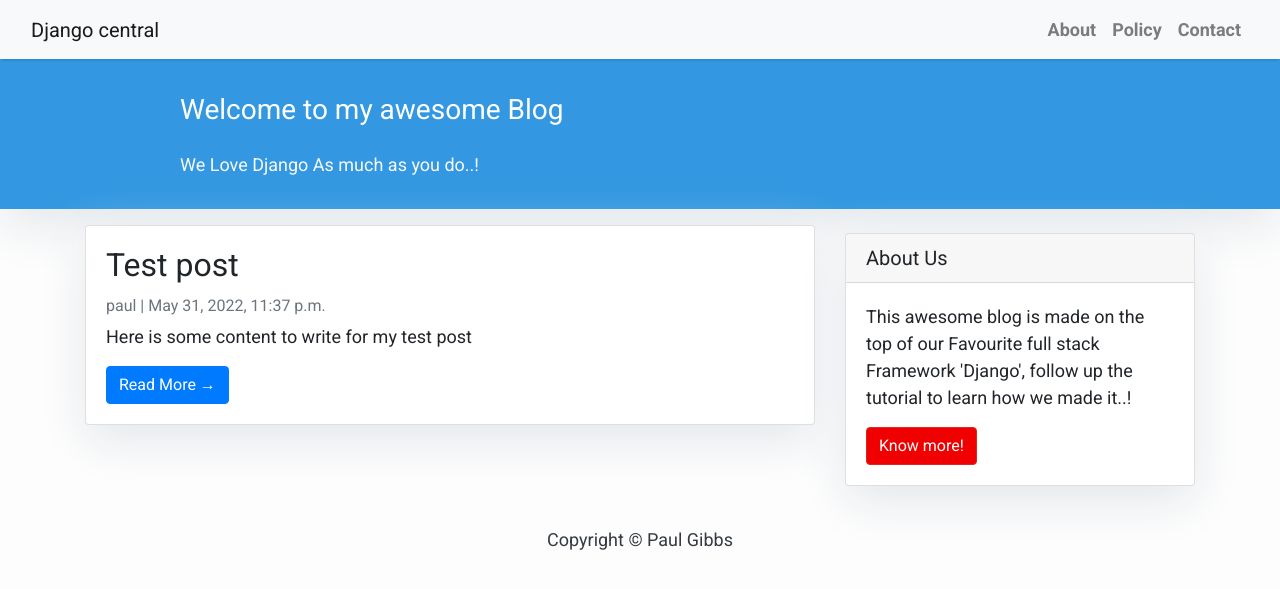
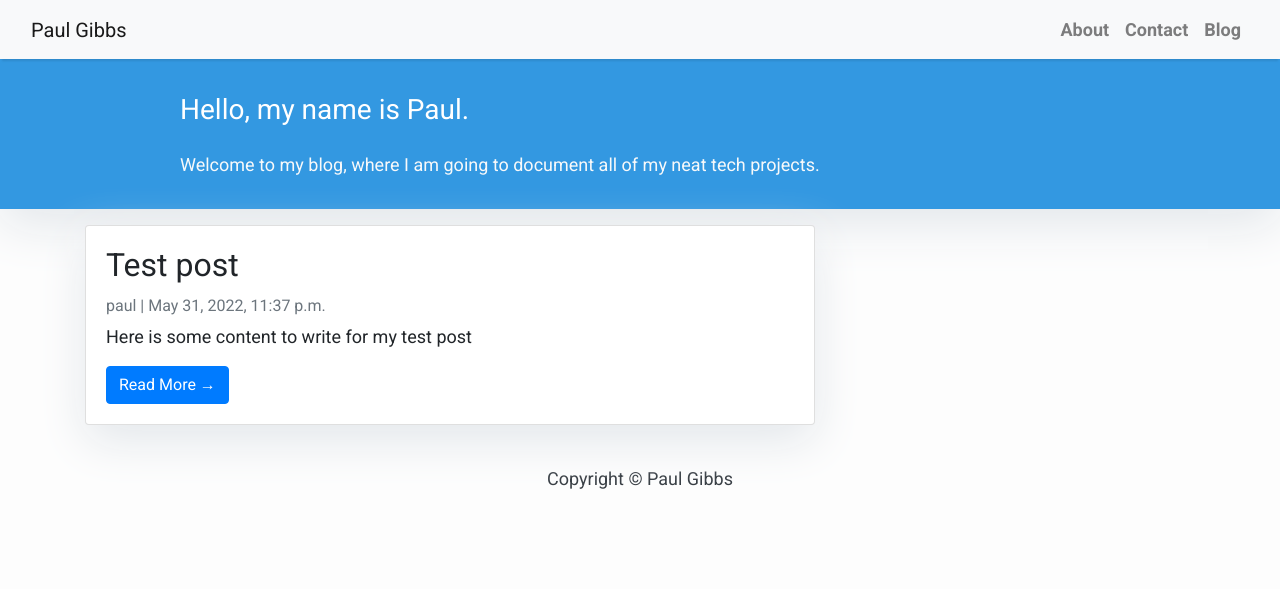
Before and after one commit to pgibbs10/my-website, a Django app: page / in a window 1280 px wide. Shown: the top 589 px of the page. Run offline with Django 4.2, Linux system fonts and the light colour scheme; data comes from the database, SQL or seed files in the repository; some libraries are stand-ins or nearby versions.

Commit message:
Edited main page

```diff
--- a/templates/base.html
+++ b/templates/base.html
@@ -37,7 +37,7 @@
         <!-- Navigation -->
         <nav class="navbar navbar-expand-lg navbar-light bg-light shadow" id="mainNav">
             <div class="container-fluid">
-                <a class="navbar-brand" href="{% url 'home' %}">Django central</a>
+                <a class="navbar-brand" href="{% url 'home' %}">Paul Gibbs</a>
                 <button class="navbar-toggler navbar-toggler-right" type="button" data-toggle="collapse" data-target="#navbarResponsive"
                     aria-controls="navbarResponsive" aria-expanded="false" aria-label="Toggle navigation">
                     <span class="navbar-toggler-icon"></span>
@@ -48,10 +48,10 @@
                             <a class="nav-link text-black font-weight-bold" href="#">About</a>
                         </li>
                         <li class="nav-item text-black">
-                            <a class="nav-link text-black font-weight-bold" href="#">Policy</a>
+                            <a class="nav-link text-black font-weight-bold" href="#">Contact</a>
                         </li>
                         <li class="nav-item text-black">
-                            <a class="nav-link text-black font-weight-bold" href="#">Contact</a>
+                            <a class="nav-link text-black font-weight-bold" href="#">Blog</a>
                         </li>
                     </ul>
                 </div>
--- a/templates/index.html
+++ b/templates/index.html
@@ -22,8 +22,8 @@
         <div class="row">
             <div class=" col-md-8 col-md-10 mx-auto">
                 <div class="site-heading">
-                    <h3 class=" site-heading my-4 mt-3 text-white"> Welcome to my awesome Blog </h3>
-                    <p class="text-light">We Love Django As much as you do..! &nbsp
+                    <h3 class=" site-heading my-4 mt-3 text-white"> Hello, my name is Paul.</h3>
+                    <p class="text-light">Welcome to my blog, where I am going to document all of my neat tech projects. &nbsp
                     </p>
                 </div>
             </div>
@@ -45,7 +45,6 @@
             </div>
             {% endfor %}
         </div>
-        {% block sidebar %} {% include 'sidebar.html' %} {% endblock sidebar %}
     </div>
 </div>
 {%endblock%}
--- a/templates/sidebar.html
+++ /dev/null
@@ -1,22 +0,0 @@
-{% block sidebar %}
-
-<style>
-        .card{
-            box-shadow: 0 16px 48px #E3E7EB;
-        }
-
-</style>
-
-<!-- Sidebar Widgets Column -->
-<div class="col-md-4 float-right ">
-<div class="card my-4">
-        <h5 class="card-header">About Us</h5>
-    <div class="card-body">
-        <p class="card-text"> This awesome blog is made on the top of our Favourite full stack Framework 'Django', follow up the tutorial to learn how we made it..!</p>
-        <a href="https://djangocentral.com/building-a-blog-application-with-django"
-           class="btn btn-danger">Know more!</a>
-    </div>
-</div>
-</div>
-
-{% endblock sidebar %}
```
